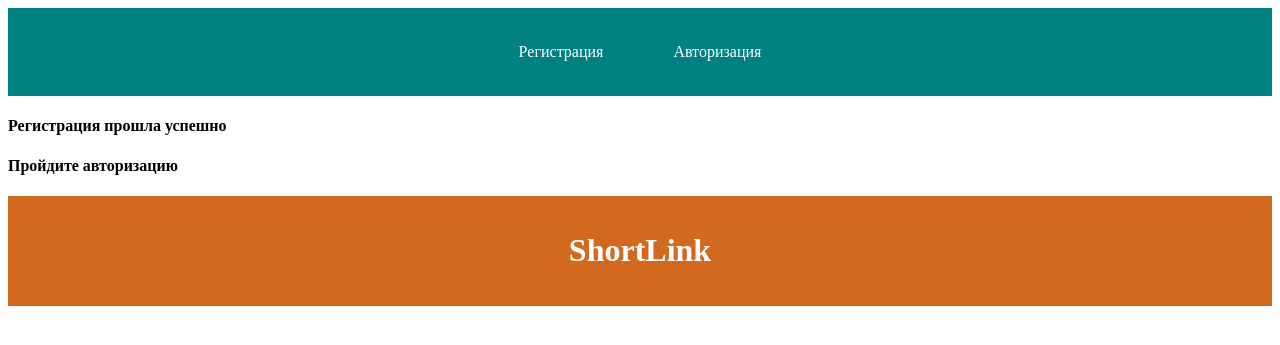
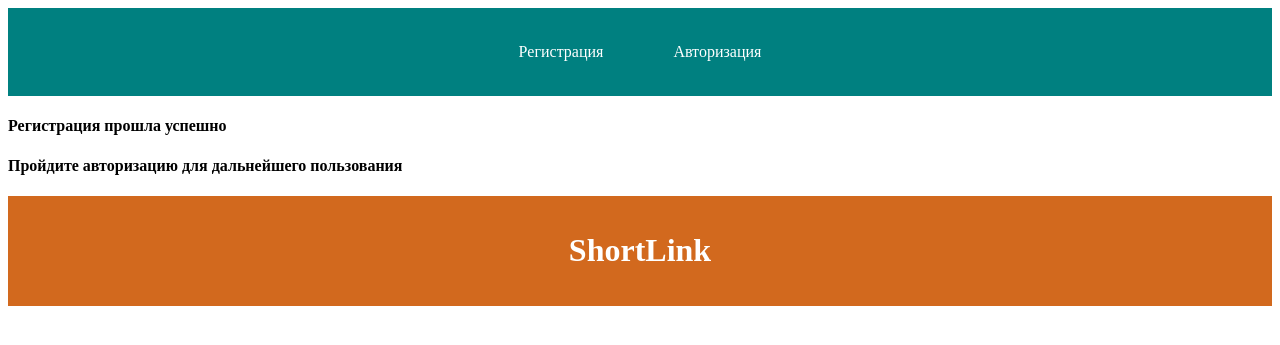
Before and after one commit to VeraLapidus/short_link, a Django app: template accounts/templates/successful_register.html in a window 1280 px wide. Shown: the top 345 px of the page. Run offline with Django 3.2, Linux system fonts and the light colour scheme; the template is opened without the code that fills it, so the values that code supplies are empty.

Commit message:
moved register from my_profile

```diff
--- a/accounts/templates/successful_register.html
+++ b/accounts/templates/successful_register.html
@@ -2,6 +2,6 @@
 
 {% block content %}
 <h4> Регистрация прошла успешно </h4>
-<h4> Пройдите авторизацию </h4>
+<h4> Пройдите авторизацию для дальнейшего пользования </h4>
 <h3> </h3>
 {% endblock %}
--- a/main/templates/start_page.html
+++ b/main/templates/start_page.html
@@ -11,10 +11,11 @@
 <body>
 <main>
     <div style="display: flex; justify-content: center; background-color: teal">
-        <a href="{% url 'accounts:register' %}" style="padding:35px; text-decoration: none; color:white">Регистрация</a>
+
         {% if user.is_authenticated %}
         <a href="{% url 'accounts:profile' %}" style="padding:35px; text-decoration: none; color:white">Мой профиль</a>
         {% else %}
+        <a href="{% url 'accounts:register' %}" style="padding:35px; text-decoration: none; color:white">Регистрация</a>
         <a href="{% url 'accounts:login' %}" style="padding:35px; text-decoration: none; color:white">Авторизация</a>
         {% endif %}
     </div>
```
